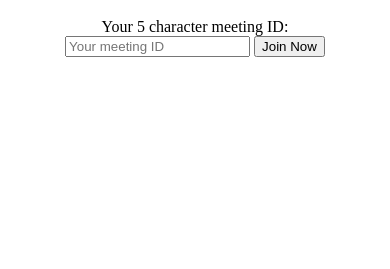
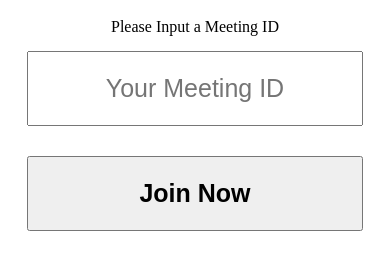
Before and after one commit to bryanmr/Jitsi-Durham-IT, a plain HTML site: page index.html in a window 390 px wide. Shown: the part 193-462 px from the top of the page. Drawn offline with Linux system fonts and the light colour scheme.

Commit message:
Made better on mobile

```diff
--- a/index.html
+++ b/index.html
@@ -1,17 +1,35 @@
-<html itemscope itemtype="http://schema.org/Product" prefix="og: http://ogp.me/ns#" xmlns="http://www.w3.org/1999/html">
+<html itemscope itemtype="http://schema.org/Product" prefix="og: http://ogp.me/ns#" xmlns="http://www.w3.org/1999/html" lang="en">
 	<head>
 		<meta name="viewport" content="width=device-width, initial-scale=1.0, viewport-fit=cover">
 		<meta charset="utf-8">
 		<meta http-equiv="content-type" content="text/html;charset=utf-8">
+		<meta name="Description" content="Web Meetings for Durham IT that use Jitsi">
+		<title>Web Conference for Durham IT</title>
+		<style>
+#meeting_id {
+	display: inline-block;
+	width: 90%; height: 75px;
+	line-height: 75px; font-size: 25px;
+	text-align: center;
+	margin: 15px;
+}
+#join_now {
+	display: inline-block;
+	font-size: 25px; line-height: 75px;
+	font-weight: bold;
+	height: 75px; width: 90%;
+	margin: 15px;
+}
+		</style>
 	</head>
 	<body>
 		<div id="setup_box" style="display: none; width: 100%; text-align: center;">
-			<img src="bull_logo.png" style="max-width: 25%">
+			<img src="bull_logo.png" style="max-width: 25%" alt="Durham IT">
 			<h1>Welcome to your Durham IT Web Meeting</h1>
 			<form onsubmit="location.assign('?meeting='+document.getElementById('meeting_id').value.replace(/\s/g, '')); return false;">
-				<label>Your 5 character meeting ID:</label>
-				<input type="text" id="meeting_id" placeholder="Your meeting ID">
-				<input type="submit" value="Join Now">
+				<label for="meeting_id">Please Input a Meeting ID</label><br>
+				<input type="text" id="meeting_id" placeholder="Your Meeting ID">
+				<input type="submit" id="join_now" value="Join Now">
 			</form>
 		</div>
 		<script src="https://meet.jit.si/external_api.js"></script>
```
